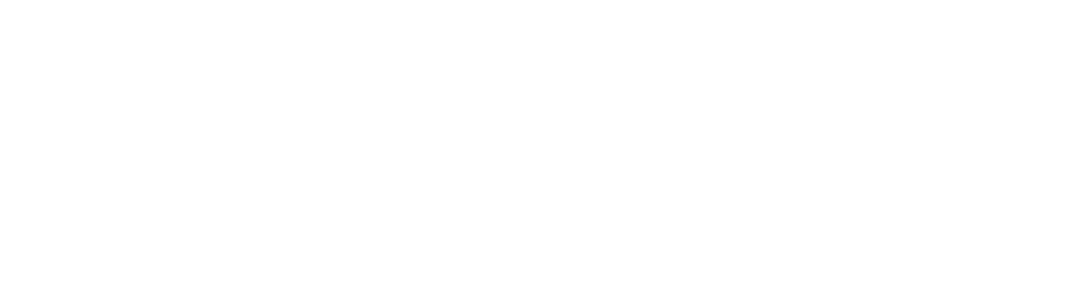
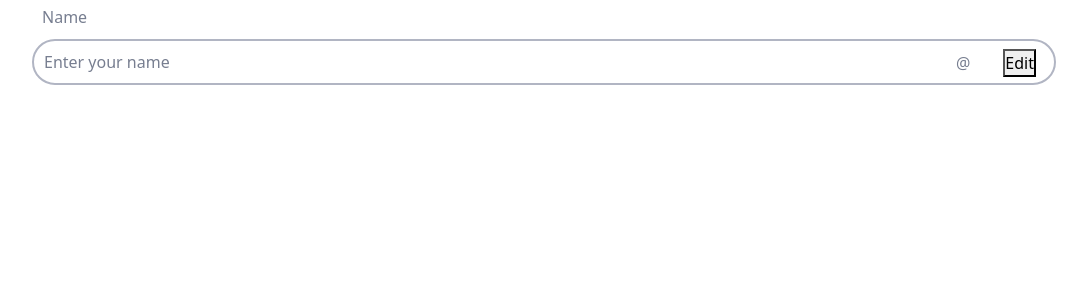
Before and after one commit to Areej-Farag/Fleet-Project, a React (Create React App) app in the folder FrontEnd/: page / in a window 1280 px wide. Shown: the top 300 px of the page, without its empty margins (96-1183 px from the left). Built offline with nearby package versions, Linux system fonts and the light colour scheme.

Commit message:
Colors  added in CSS & Js

```diff
--- a/FrontEnd/src/App.js
+++ b/FrontEnd/src/App.js
@@ -1,6 +1,6 @@
 import React from "react";
 import Typograph from "./Components/Atoms/Typograph";
-import "bootstrap/dist/css/bootstrap.min.css";
+
 
 const App = () => {
   return (
--- a/FrontEnd/src/Components/Atoms/InputField.jsx
+++ b/FrontEnd/src/Components/Atoms/InputField.jsx
@@ -1,22 +1,28 @@
 import React from "react";
-import "../../Styles/atoms.module.css";
+import "../Styles/atoms.css";
 
 export default function InputField({
+  labelTitle,
   hasIcon,
   placeholder,
   hasButton,
   type,
   iconContent,
   buttonContent,
-  large,
+  large= false,
+  rounded = true
 }) {
   return (
-    <div className={`input-field ${large ? "large" : ""}`}>
+    <div className={`input-field ${large ? "large" : ""} ${rounded ? "rounded" : ""}`}>
+      <label className="input-label" >{labelTitle}</label>
+      <div className="input-container">
       <input type={type} placeholder={placeholder} />
       <div className="input-buttons">
         {hasIcon && <span className="input-icon">{iconContent}</span>}
         {hasButton && <button className="input-button">{buttonContent}</button>}
       </div>
+      </div>
+
     </div>
   );
 }
--- a/FrontEnd/src/Components/Atoms/Typograph.jsx
+++ b/FrontEnd/src/Components/Atoms/Typograph.jsx
@@ -19,8 +19,8 @@
 
   const grayShades = {
     dark: "#333333", // رمادي غامق جدًا
-    medium: "#666666", // رمادي متوسط
-    light: "#999999", // رمادي فاتح
+    medium: "#777E90", // رمادي متوسط
+    light: "#B1B5C3", // رمادي فاتح
     black: "#000000", // أسود
   };
 
--- /dev/null
+++ b/FrontEnd/src/Components/Styles/atoms.css
@@ -0,0 +1,76 @@
+@import "./global.css";
+* {
+  margin: 0;
+  padding: 0;
+  box-sizing: border-box;
+  transition: all 0.3s ease-in-out;
+}
+/* inputs Styles */
+.input-field{
+  display: flex;
+  flex-direction: column;
+  justify-content: center;
+  height: 70px;
+  width: 80%;
+  margin: 5px auto;
+  position: relative;
+}
+/* .input-field label{
+  display: block;
+} */
+.large {
+  height: 70px !important;
+}
+.success {
+  border: 1px solid var(--color-primary-4) !important;
+  color: var(--color-primary-4) !important;
+}
+.input-field input{
+  width: 100%;
+  height: 100%;
+  padding: 10px;
+  border-radius: 10px;
+  border: 2px solid var(--color-neutral-5);
+  outline: none;
+}
+.rounded input{
+    border-radius: 30px;
+}
+.input-field input:focus {
+  border: 2px solid var(--color-primary-1);
+}
+.input-field input::placeholder {
+  color: var(--color-neutral-4);
+}
+.input-field label{
+  color: var(--color-neutral-4);
+  padding: 10px 10px;
+}
+.error {
+  color: var(--color-primary-3) !important;
+  border: 1px solid var(--color-primary-3) !important;
+}
+.input-field input:focus + label,
+.input-field input:not(:placeholder-shown) + label {
+  top: -10px;
+
+}
+.input-container{
+  position: relative;
+  width: 100%;
+  height: 100%;
+}
+.input-buttons {
+  position: absolute;
+  right: 0;
+  top: 0;
+  display: flex;
+  flex-direction: row;
+  width: 80px;
+  align-items: center;
+  justify-content: space-between;
+  margin: 10px 20px;
+}
+.input-buttons span {
+  color: var(--color-neutral-4);
+}
--- /dev/null
+++ b/FrontEnd/src/Components/Styles/global.css
@@ -0,0 +1,23 @@
+:root {
+    /* Neutrals */
+    --color-neutral-1: #141416;
+    --color-neutral-2: #23262F;
+    --color-neutral-3: #353945;
+    --color-neutral-4: #777E90;
+    --color-neutral-5: #B1B5C3;
+    --color-neutral-6: #E6E8EC;
+    --color-neutral-7: #F4F5F6;
+    --color-neutral-8: #FCFCFD;
+
+    /* Primary */
+    --color-primary-1: #3B71FE;
+    --color-primary-2: #8BC5E5;
+    --color-primary-3: #92A5EF;
+    --color-primary-4: #58C27D;
+
+    /* Secondary */
+    --color-secondary-1: #A4CDE3;
+    --color-secondary-2: #E4D7CF;
+    --color-secondary-3: #FFD166;
+    --color-secondary-4: #FA8F54;
+  }
--- a/FrontEnd/src/Styles/atoms.module.css
+++ /dev/null
@@ -1,50 +0,0 @@
-* {
-  margin: 0;
-  padding: 0;
-  box-sizing: border-box;
-  --primary-color: #3b71fe;
-  --neutral-4: #777e90;
-  --neutral-6: #e6e8ec;
-  transition: all 0.3s ease-in-out;
-}
-/* inputs Styles */
-
-.input-field{
-  display: flex;
-  flex-direction: row;
-  align-items: center;
-  height: 50px;
-  width: 80%;
-  margin: 5px auto;
-  position: relative;
-}
-.large {
-  height: 70px !important;
-}
-.input-field input{
-  width: 100%;
-  height: 100%;
-  padding: 10px;
-  border-radius: 30px;
-  border: 1px solid var(--neutral-6);
-  outline: none;
-}
-.large input{
-    border-radius: 10px;
-}
-.input-field input:focus {
-  border: 1px solid var(--neutral-4);
-}
-.input-buttons {
-  position: absolute;
-  right: 0;
-  display: flex;
-  flex-direction: row;
-  width: 80px;
-  align-items: center;
-  justify-content: space-between;
-  margin: 20px;
-}
-.input-buttons span {
-  color: var(--neutral-4);
-}
--- a/FrontEnd/src/index.js
+++ b/FrontEnd/src/index.js
@@ -2,11 +2,21 @@
 import ReactDOM from 'react-dom/client';
 import './index.css';
 import reportWebVitals from './reportWebVitals';
-
+import "bootstrap/dist/css/bootstrap.min.css";
+import InputField from './Components/Atoms/InputField';
 
 const root = ReactDOM.createRoot(document.getElementById('root'));
 root.render(
   <>
+  <InputField
+  labelTitle={"Name"}
+  hasIcon={true}
+  placeholder={"Enter your name"}
+  hasButton={true}
+  type={"text"}
+  iconContent={"@"}
+  buttonContent={"Edit"}
+  />
 
   </>
 );
```
Also changed, not shown: FrontEnd/src/Components/Atoms/Colors.jsx (added, +26 -0 lines).
